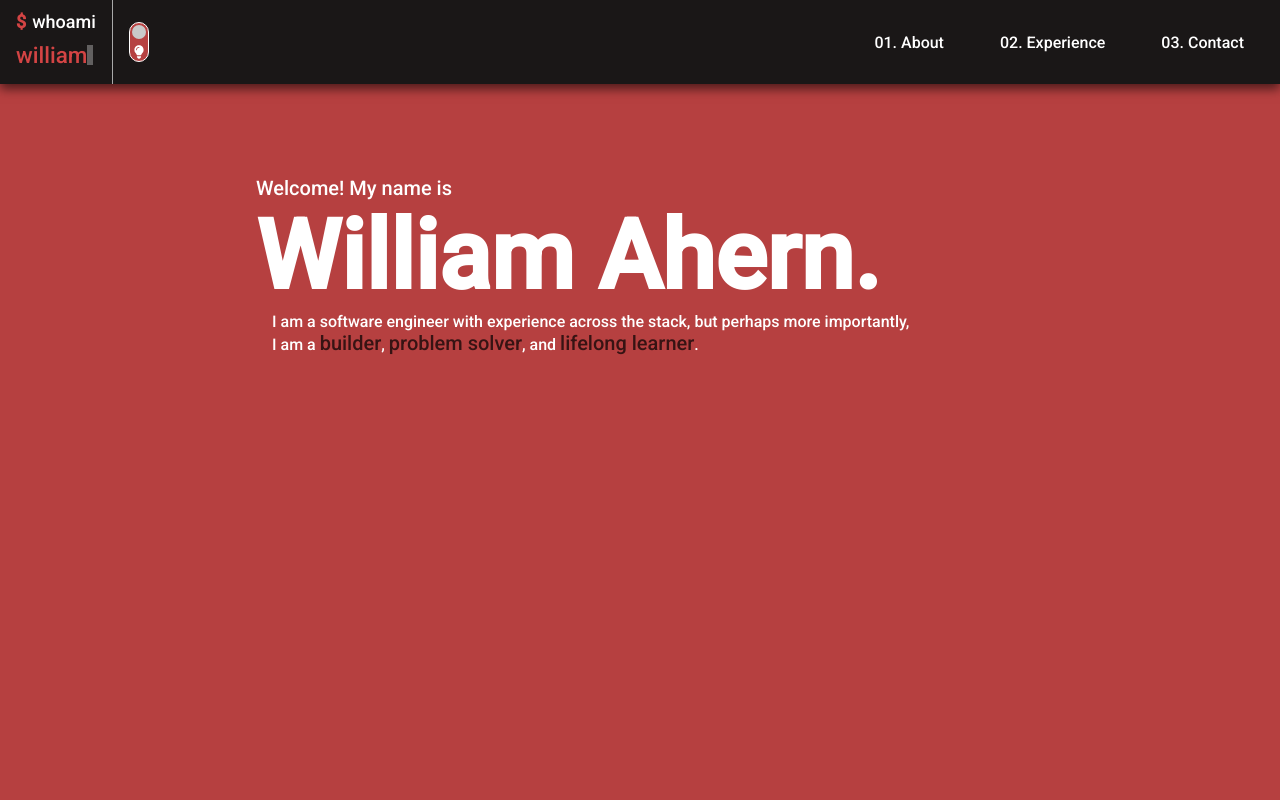
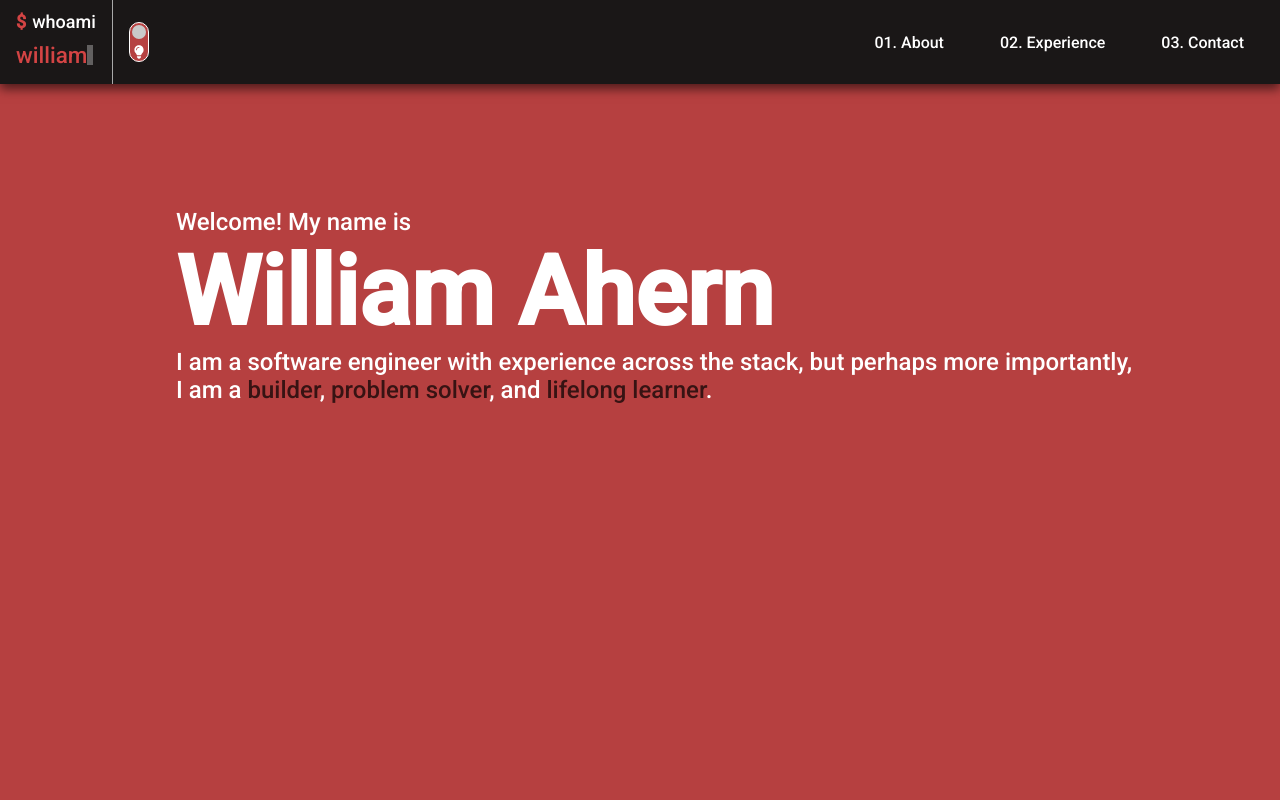
Before and after one commit to wi11ahern/who-am-i, a React (Vite) app: page / in a window 1280 px wide. Shown: the top 800 px of the page. Built offline with nearby package versions, Linux system fonts and the light colour scheme.

Commit message:
Add component for managing main content

```diff
--- a/src/App.tsx
+++ b/src/App.tsx
@@ -1,8 +1,7 @@
-import About from "./components/about/about";
-import Greeting from "./components/greeting/greeting";
 import Header from "./components/layout/header";
 import { useSelector } from "react-redux";
 import { RootState } from "./store/store";
+import Content from "./components/layout/content";
 
 function App() {
   const theme = useSelector((state: RootState) => state.ui.theme);
@@ -11,8 +10,7 @@ function App() {
   return (
     <>
       <Header />
-      <Greeting />
-      <About />
+      <Content />
     </>
   );
 }
--- a/src/components/greeting/greeting.module.css
+++ b/src/components/greeting/greeting.module.css
@@ -1,22 +1,19 @@
 .greeting {
-  margin: 10rem auto 0 auto;
-  width: 800px;
-  text-align: left;
+  margin: 0 0 0 10rem;
+  align-self: flex-start;
   display: flex;
+  justify-content: center;
   flex-direction: column;
   background-color: transparent;
 }
 
 .greeting-top {
-  /* margin-bottom: 1rem; */
-  font-size: 1.25rem;
-  background-color: transparent;
+  font-size: 1.5rem;
 }
 
 .name {
-  background-color: transparent;
   font-size: 6rem;
-  text-align: left;
+  flex-wrap: wrap;
 }
 
 .name.dark {
@@ -24,14 +21,11 @@
 }
 
 .greeting-bot {
-  margin-top: 0;
-  margin-left: 16px;
-  background-color: transparent;
+  font-size: 1.5rem;
 }
 
 .greeting-bot span {
   color: rgba(0, 0, 0, 0.699);
-  font-size: 1.25rem;
 }
 
 .greeting-bot.dark span {
--- a/src/components/greeting/greeting.tsx
+++ b/src/components/greeting/greeting.tsx
@@ -13,7 +13,7 @@ const Greeting = (props: Props) => {
       <p className={styles["greeting-top"]}>Welcome! My name is</p>
       <h1 className={`${styles.name} ${styles[theme]}`}>
         {/* <span className={`${styles.bracket} ${styles[theme]}`}>&gt;</span> */}
-        William Ahern.
+        William Ahern
       </h1>
       <p className={`${styles["greeting-bot"]} ${styles[theme]}`}>
         I am a software engineer with experience across the stack, but perhaps
--- /dev/null
+++ b/src/components/layout/content.module.css
@@ -0,0 +1,10 @@
+.content {
+  margin-top: 12rem;
+  height: 100%;
+  width: 100%;
+  display: flex;
+  align-items: center;
+  justify-content: center;
+  flex-direction: column;
+  background-color: transparent;
+}
--- /dev/null
+++ b/src/components/layout/content.tsx
@@ -0,0 +1,16 @@
+import About from "../about/about";
+import Greeting from "../greeting/greeting";
+import styles from "./content.module.css";
+
+interface Props {}
+
+const Content = (props: Props) => {
+  return (
+    <div className={styles.content}>
+      <Greeting />
+      <About />
+    </div>
+  );
+};
+
+export default Content;
```
